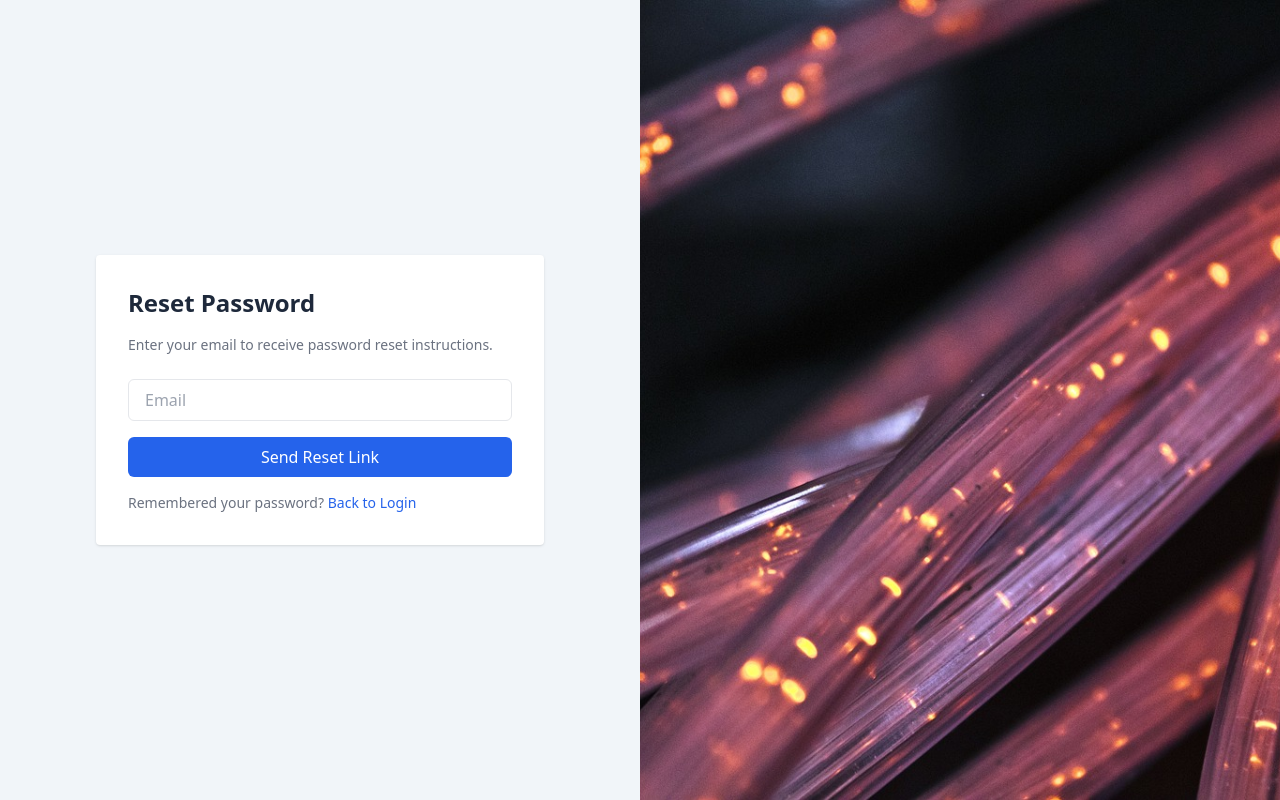
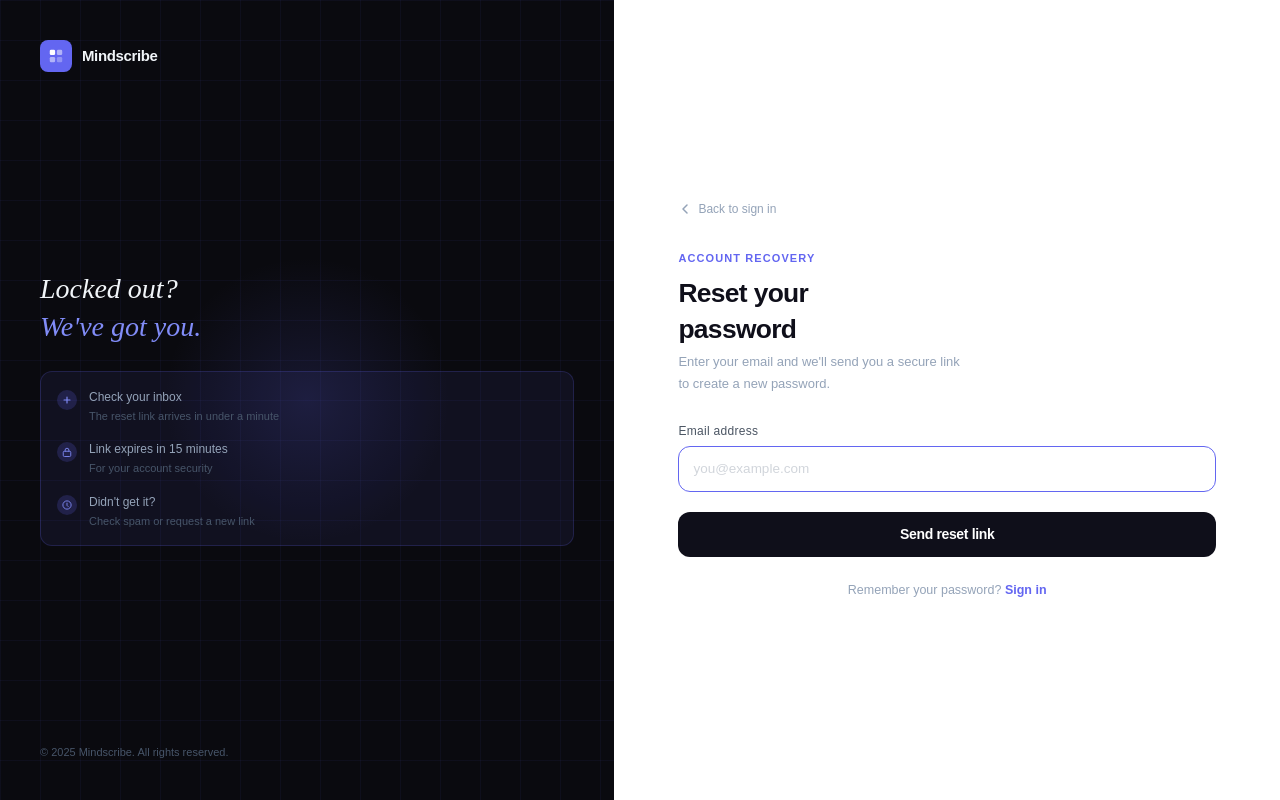
Before and after one commit to Akash4590/Ai-research-Assistant, a React (Vite) app: page /ForgotPasswordPage in a window 1280 px wide. Built offline with nearby package versions, Linux system fonts and the light colour scheme.

Commit message:
redesign forgetpassword page

```diff
--- a/src/Pages/Auth/ForgotPasswordPage.jsx
+++ b/src/Pages/Auth/ForgotPasswordPage.jsx
@@ -1,47 +1,244 @@
 // src/pages/Auth/ForgotPassword.jsx
 
-import React from "react";
+import React, { useState } from "react";
 import { Link } from "react-router-dom";
-import forgetpassword from "../../assets/forgetpassword.jpg"
 
 const ForgotPassword = () => {
+  const [email, setEmail] = useState("");
+  const [emailError, setEmailError] = useState(false);
+  const [loading, setLoading] = useState(false);
+  const [sent, setSent] = useState(false);
+
+  const handleSubmit = async (e) => {
+    e.preventDefault();
+    setEmailError(false);
+
+    if (!email || !email.includes("@")) {
+      setEmailError(true);
+      return;
+    }
+
+    setLoading(true);
+    try {
+      // await sendPasswordReset({ email });  ← wire your API here
+      await new Promise((r) => setTimeout(r, 1500)); // remove this stub
+      setSent(true);
+    } catch (err) {
+      console.error(err);
+    } finally {
+      setLoading(false);
+    }
+  };
+
+  const handleResend = () => {
+    setSent(false);
+    setEmail("");
+    setEmailError(false);
+  };
+
   return (
-    <div className="flex flex-col md:flex-row h-screen">
-      {/* Form Section */}
-      <div className="flex items-center justify-center w-full md:w-1/2 px-6 bg-slate-100 dark:bg-slate-900">
-        <div className="max-w-md w-full p-8 bg-white dark:bg-slate-800 rounded shadow">
-          <h2 className="text-2xl font-bold text-slate-800 dark:text-white mb-4">
-            Reset Password
-          </h2>
-          <p className="text-sm text-gray-500 dark:text-gray-300 mb-6">
-            Enter your email to receive password reset instructions.
+    <div className="flex h-screen font-['Sora',sans-serif] overflow-hidden">
+
+      {/* ── Left panel ── */}
+      <div className="hidden md:flex w-[48%] bg-[#0a0a0f] flex-col justify-between p-10 relative overflow-hidden">
+
+        {/* Grid */}
+        <div
+          className="absolute inset-0 pointer-events-none"
+          style={{
+            backgroundImage:
+              "linear-gradient(rgba(99,102,241,0.06) 1px, transparent 1px), linear-gradient(90deg, rgba(99,102,241,0.06) 1px, transparent 1px)",
+            backgroundSize: "40px 40px",
+          }}
+        />
+
+        {/* Glow */}
+        <div
+          className="absolute top-1/2 left-1/2 -translate-x-1/2 -translate-y-1/2 w-72 h-72 rounded-full pointer-events-none"
+          style={{
+            background: "radial-gradient(circle, rgba(99,102,241,0.15) 0%, transparent 70%)",
+          }}
+        />
+
+        {/* Logo */}
+        <div className="relative z-10 flex items-center gap-2.5">
+          <div className="w-8 h-8 bg-indigo-500 rounded-lg flex items-center justify-center flex-shrink-0">
+            <svg viewBox="0 0 18 18" fill="none" className="w-4 h-4">
+              <rect x="2" y="2" width="6" height="6" rx="1.5" fill="white" />
+              <rect x="10" y="2" width="6" height="6" rx="1.5" fill="white" opacity="0.5" />
+              <rect x="2" y="10" width="6" height="6" rx="1.5" fill="white" opacity="0.5" />
+              <rect x="10" y="10" width="6" height="6" rx="1.5" fill="white" opacity="0.3" />
+            </svg>
+          </div>
+          <span className="text-[15px] font-semibold text-slate-100 tracking-tight">
+            Mindscribe
+          </span>
+        </div>
+
+        {/* Tagline + info card */}
+        <div className="relative z-10">
+          <p className="font-['DM_Serif_Display',serif] italic text-[1.75rem] text-slate-100 leading-snug mb-6">
+            Locked out?<br />
+            <span className="text-indigo-400">We've got you.</span>
           </p>
-          <form className="space-y-4">
-            <input
-              type="email"
-              placeholder="Email"
-              className="w-full px-4 py-2 border rounded-md focus:outline-none focus:ring-2 focus:ring-blue-400"
-            />
-            <button className="w-full bg-blue-600 text-white py-2 rounded-md hover:bg-blue-700 transition">
-              Send Reset Link
-            </button>
-          </form>
-          <div className="mt-4 text-sm text-gray-500">
-            Remembered your password?{" "}
-            <Link to="/login" className="text-blue-600 hover:underline">
-              Back to Login
-            </Link>
+
+          <div className="bg-indigo-500/[0.08] border border-indigo-500/20 rounded-xl p-4 flex flex-col gap-4">
+            {[
+              {
+                label: "Check your inbox",
+                sub: "The reset link arrives in under a minute",
+                icon: (
+                  <path d="M4 8h8M8 4v8" stroke="#818cf8" strokeWidth="1.5" strokeLinecap="round" />
+                ),
+                vb: "0 0 16 16",
+              },
+              {
+                label: "Link expires in 15 minutes",
+                sub: "For your account security",
+                icon: (
+                  <>
+                    <rect x="3" y="7" width="10" height="7" rx="1.5" stroke="#818cf8" strokeWidth="1.2" />
+                    <path d="M5.5 7V5.5a2.5 2.5 0 0 1 5 0V7" stroke="#818cf8" strokeWidth="1.2" strokeLinecap="round" />
+                  </>
+                ),
+                vb: "0 0 16 16",
+              },
+              {
+                label: "Didn't get it?",
+                sub: "Check spam or request a new link",
+                icon: (
+                  <>
+                    <circle cx="8" cy="8" r="5.5" stroke="#818cf8" strokeWidth="1.2" />
+                    <path d="M8 5.5V8.5l1.5 1.5" stroke="#818cf8" strokeWidth="1.2" strokeLinecap="round" />
+                  </>
+                ),
+                vb: "0 0 16 16",
+              },
+            ].map(({ label, sub, icon, vb }) => (
+              <div key={label} className="flex items-start gap-3">
+                <div className="w-5 h-5 rounded-full bg-indigo-500/20 flex items-center justify-center flex-shrink-0 mt-0.5">
+                  <svg viewBox={vb} fill="none" className="w-3 h-3">{icon}</svg>
+                </div>
+                <div>
+                  <p className="text-[12px] font-medium text-slate-400">{label}</p>
+                  <p className="text-[11px] text-slate-600 mt-0.5">{sub}</p>
+                </div>
+              </div>
+            ))}
           </div>
         </div>
+
+        <p className="relative z-10 text-[11px] text-slate-600">
+          © 2025 Mindscribe. All rights reserved.
+        </p>
       </div>
 
-      {/* Fullscreen Image Section */}
-      <div className="hidden md:flex w-1/2 animate-fade-in">
-        <img
-          src={forgetpassword}
-          alt="Reset Password Illustration"
-          className="w-full h-full object-cover"
-        />
+      {/* ── Right panel ── */}
+      <div className="flex flex-col justify-center flex-1 md:w-[52%] bg-white px-10 md:px-16">
+
+        <Link
+          to="/login"
+          className="inline-flex items-center gap-1.5 text-[12px] font-medium text-slate-400 hover:text-indigo-500 transition mb-8 w-fit"
+        >
+          <svg viewBox="0 0 14 14" fill="none" className="w-3.5 h-3.5">
+            <path d="M9 11L5 7l4-4" stroke="currentColor" strokeWidth="1.5" strokeLinecap="round" strokeLinejoin="round" />
+          </svg>
+          Back to sign in
+        </Link>
+
+        {!sent ? (
+          <>
+            <p className="text-[11px] font-semibold tracking-[0.1em] uppercase text-indigo-500 mb-2">
+              Account recovery
+            </p>
+            <h1 className="text-[1.65rem] font-bold text-[#0f0f1a] tracking-tight leading-snug mb-1">
+              Reset your<br />password
+            </h1>
+            <p className="text-[13px] text-slate-400 mb-7 leading-relaxed">
+              Enter your email and we'll send you a secure link<br />to create a new password.
+            </p>
+
+            <form onSubmit={handleSubmit} noValidate>
+              <label className="block text-[12px] font-medium text-gray-600 mb-1.5 tracking-wide">
+                Email address
+              </label>
+              <input
+                type="email"
+                value={email}
+                onChange={(e) => {
+                  setEmail(e.target.value);
+                  setEmailError(false);
+                }}
+                placeholder="you@example.com"
+                autoFocus
+                className={`w-full px-3.5 py-3 border-[1.5px] rounded-xl text-[13.5px] bg-gray-50 text-[#0f0f1a] placeholder-gray-300 outline-none transition focus:bg-white ${
+                  emailError
+                    ? "border-red-400 focus:border-red-400"
+                    : "border-gray-200 focus:border-indigo-500"
+                }`}
+              />
+              {emailError && (
+                <p className="text-[11.5px] text-red-500 mt-1.5">
+                  Please enter a valid email address.
+                </p>
+              )}
+
+              <button
+                type="submit"
+                disabled={loading}
+                className="w-full flex items-center justify-center gap-2 mt-5 py-3 bg-[#0f0f1a] hover:bg-indigo-900 active:scale-[0.99] disabled:opacity-60 disabled:cursor-not-allowed text-white text-[14px] font-semibold rounded-xl transition tracking-tight"
+              >
+                {loading && (
+                  <svg className="animate-spin w-4 h-4" viewBox="0 0 24 24" fill="none">
+                    <circle cx="12" cy="12" r="10" stroke="white" strokeWidth="3" opacity="0.25" />
+                    <path d="M12 2a10 10 0 0 1 10 10" stroke="white" strokeWidth="3" strokeLinecap="round" />
+                  </svg>
+                )}
+                {loading ? "Sending…" : "Send reset link"}
+              </button>
+            </form>
+
+            <p className="text-center text-[12.5px] text-slate-400 mt-6">
+              Remember your password?{" "}
+              <Link to="/login" className="text-indigo-500 font-semibold hover:text-indigo-700 transition">
+                Sign in
+              </Link>
+            </p>
+          </>
+        ) : (
+          /* ── Success state ── */
+          <div className="flex flex-col items-center text-center">
+            <div className="w-14 h-14 rounded-full bg-emerald-50 border border-emerald-200 flex items-center justify-center mb-5">
+              <svg className="w-6 h-6" viewBox="0 0 24 24" fill="none">
+                <path d="M20 7L9 18l-5-5" stroke="#16a34a" strokeWidth="2" strokeLinecap="round" strokeLinejoin="round" />
+              </svg>
+            </div>
+
+            <h2 className="text-[1.2rem] font-bold text-[#0f0f1a] tracking-tight mb-2">
+              Check your email
+            </h2>
+
+            <p className="text-[13px] text-slate-400 leading-relaxed max-w-[280px]">
+              We sent a reset link to{" "}
+              <span className="font-semibold text-slate-700">{email}</span>.
+              The link expires in 15 minutes.
+            </p>
+
+            <p className="text-[12px] text-slate-400 mt-1.5 max-w-[260px]">
+              Don't forget to check your spam folder if you don't see it.
+            </p>
+
+            <p className="text-[12.5px] text-slate-400 mt-6">
+              Didn't receive it?{" "}
+              <button
+                onClick={handleResend}
+                className="text-indigo-500 font-semibold hover:text-indigo-700 transition bg-transparent border-none cursor-pointer p-0 font-['Sora',sans-serif] text-[12.5px]"
+              >
+                Resend email
+              </button>
+            </p>
+          </div>
+        )}
       </div>
     </div>
   );
--- a/src/Pages/Auth/LoginPage.jsx
+++ b/src/Pages/Auth/LoginPage.jsx
@@ -107,7 +107,7 @@ const Login = () => {
 
           <div className="flex justify-end -mt-1">
             <Link
-              to="/forgot-password"
+              to="/ForgotPasswordPage"
               className="text-[12px] font-medium text-indigo-500 hover:text-indigo-700 transition"
             >
               Forgot password?
```
